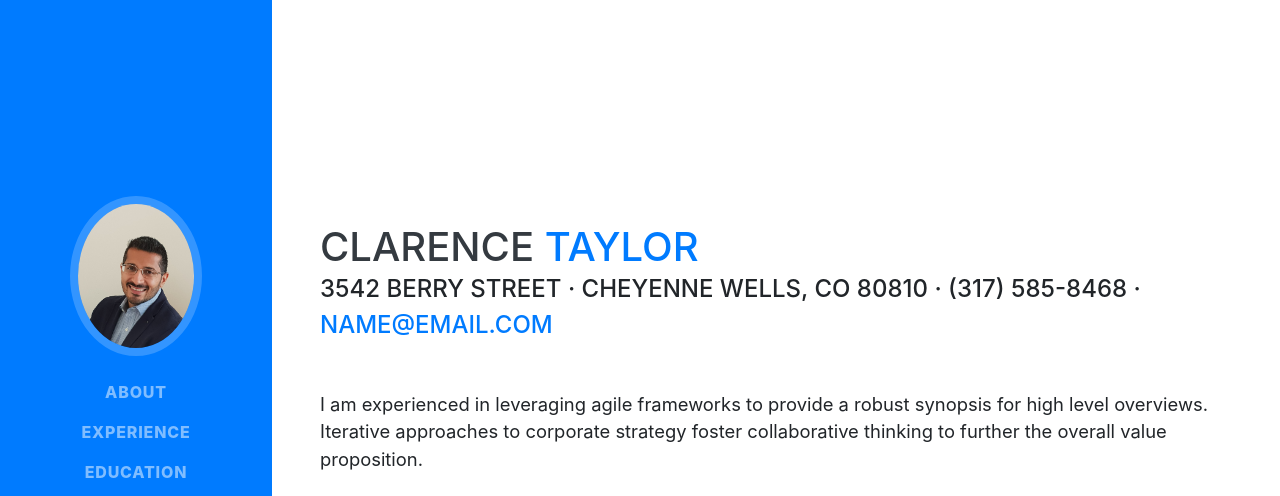
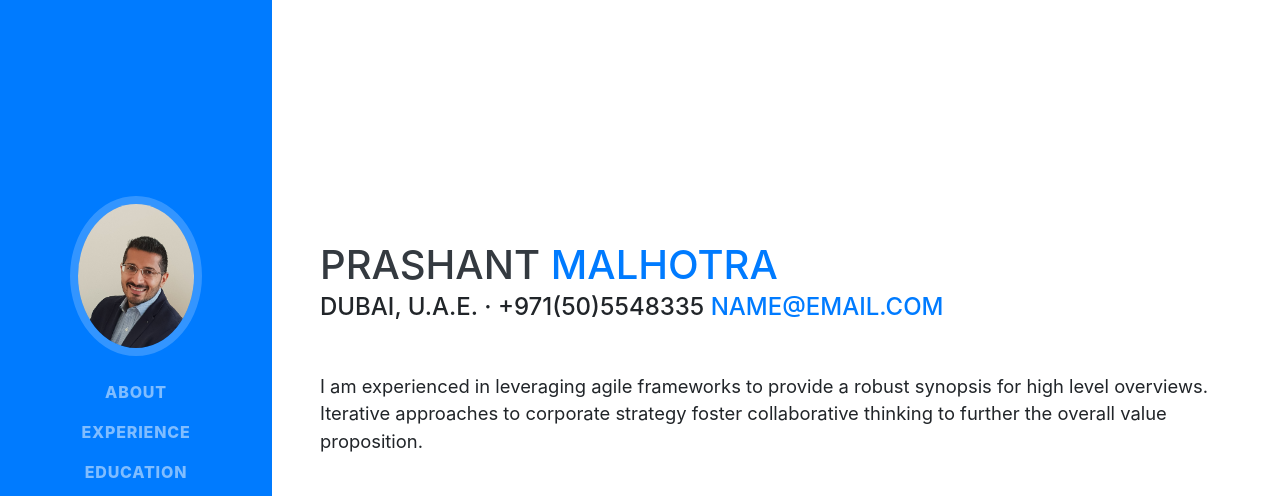
Before and after one commit to prashantmalhotra681/portfolio, a website with bundled scripts: page index.html in a window 1280 px wide. Shown: the top 496 px of the page. Built offline with nearby package versions, Linux system fonts and the light colour scheme; a web font is replaced by a local one.

Commit message:
name and address

```diff
--- a/index.html
+++ b/index.html
@@ -63,10 +63,10 @@
 
     <section class="resume-section p-3 p-lg-5 d-flex align-items-center" id="about">
       <div class="w-100">
-        <h1 class="mb-0">Clarence
-          <span class="text-primary">Taylor</span>
+        <h1 class="mb-0">Prashant
+          <span class="text-primary">Malhotra</span>
         </h1>
-        <div class="subheading mb-5">3542 Berry Street · Cheyenne Wells, CO 80810 · (317) 585-8468 ·
+        <div class="subheading mb-5">Dubai, U.A.E. · +971(50)5548335
           <a href="mailto:name@email.com">name@email.com</a>
         </div>
         <p class="lead mb-5">I am experienced in leveraging agile frameworks to provide a robust synopsis for high level overviews. Iterative approaches to corporate strategy foster collaborative thinking to further the overall value proposition.</p>
```
